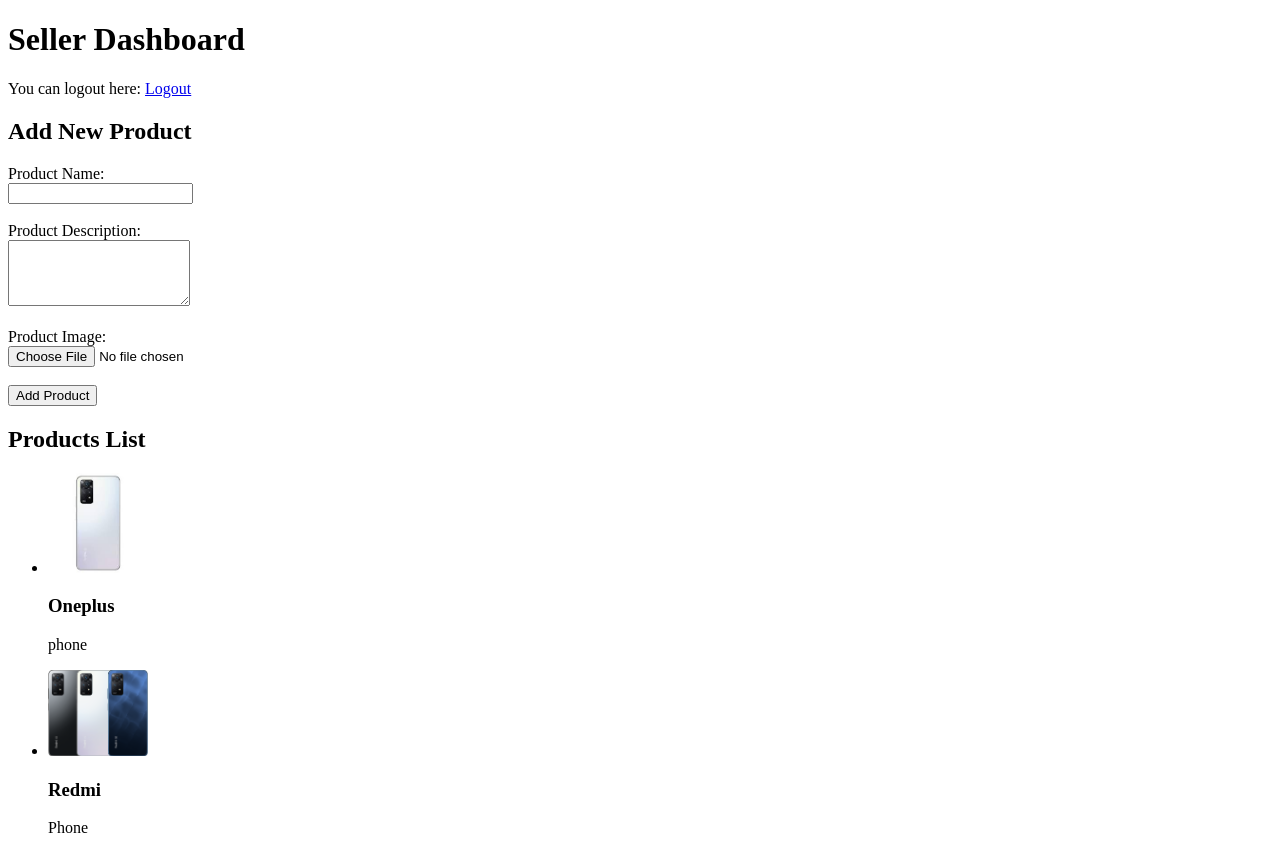
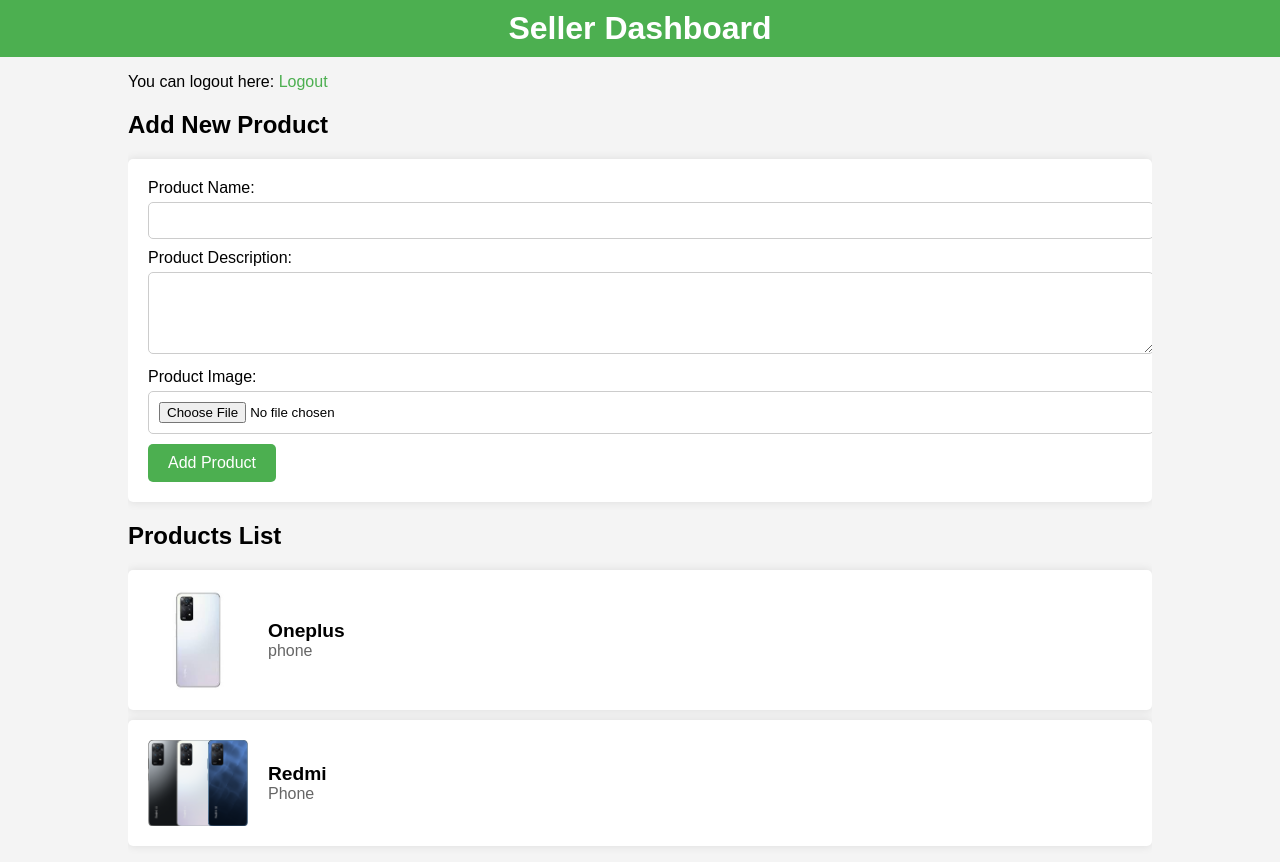
Before and after one commit to athulat5/Gal, a Django app: template templates/sellerhome.html in a window 1280 px wide. Before the commit the page ends 833 px from the top, so only its background shows below. Run offline with Django 5.2, Linux system fonts and the light colour scheme; the template is opened without the code that fills it: values that come from a table or form of the project are taken from there, others are empty; data comes from the database, SQL or seed files in the repository; both versions use the stored data as it was after the commit.

Commit message:
Seller and User Dashboard Update

```diff
--- a/templates/sellerhome.html
+++ b/templates/sellerhome.html
@@ -6,22 +6,128 @@
     <meta name="viewport" content="width=device-width, initial-scale=1.0">
     <title>Seller Dashboard</title>
     <link rel="stylesheet" href="{% static 'css/sellerhome.css' %}">
+    <style>
+        body {
+            font-family: Arial, sans-serif;
+            background-color: #f4f4f4;
+            margin: 0;
+            padding: 0;
+        }
+
+        header {
+            background-color: #4CAF50;
+            color: white;
+            padding: 10px 0;
+            text-align: center;
+        }
+
+        h1 {
+            margin: 0;
+        }
+
+        .container {
+            width: 80%;
+            margin: auto;
+            overflow: hidden;
+        }
+
+        form {
+            background: white;
+            padding: 20px;
+            border-radius: 5px;
+            box-shadow: 0 0 10px rgba(0, 0, 0, 0.1);
+            margin-bottom: 20px;
+        }
+
+        form label {
+            display: block;
+            margin-bottom: 5px;
+        }
+
+        form input[type="text"],
+        form textarea,
+        form input[type="file"] {
+            width: 100%;
+            padding: 10px;
+            margin-bottom: 10px;
+            border: 1px solid #ccc;
+            border-radius: 5px;
+        }
+
+        form button {
+            background-color: #4CAF50;
+            color: white;
+            padding: 10px 20px;
+            border: none;
+            border-radius: 5px;
+            cursor: pointer;
+            font-size: 16px;
+        }
+
+        form button:hover {
+            background-color: #45a049;
+        }
+
+        ul {
+            list-style-type: none;
+            padding: 0;
+        }
+
+        ul li {
+            background: white;
+            margin: 10px 0;
+            padding: 20px;
+            border-radius: 5px;
+            box-shadow: 0 0 10px rgba(0, 0, 0, 0.1);
+            display: flex;
+            align-items: center;
+        }
+
+        ul li img {
+            max-width: 100px;
+            height: auto;
+            margin-right: 20px;
+        }
+
+        ul li h3 {
+            margin: 0;
+            font-size: 1.2em;
+        }
+
+        ul li p {
+            margin: 0;
+            color: #666;
+        }
+
+        a {
+            color: #4CAF50;
+            text-decoration: none;
+        }
+
+        a:hover {
+            text-decoration: underline;
+        }
+
+    </style>
 </head>
 <body>
+    <header>
         <h1>Seller Dashboard</h1>
+    </header>
+    <div class="container">
         <p>You can logout here: <a href="{% url 'seller_logout' %}">Logout</a></p>
 
         <h2>Add New Product</h2>
         <form action="{% url 'add_product' %}" method="POST" enctype="multipart/form-data">
             {% csrf_token %}
-        <label for="name">Product Name:</label><br>
-        <input type="text" id="name" name="name" required><br><br>
+            <label for="name">Product Name:</label>
+            <input type="text" id="name" name="name" required>
 
-        <label for="description">Product Description:</label><br>
-        <textarea id="description" name="description" rows="4" required></textarea><br><br>
+            <label for="description">Product Description:</label>
+            <textarea id="description" name="description" rows="4" required></textarea>
 
-        <label for="image">Product Image:</label><br>
-        <input type="file" id="image" name="image" accept="image/*" required><br><br>
+            <label for="image">Product Image:</label>
+            <input type="file" id="image" name="image" accept="image/*" required>
 
             <button type="submit">Add Product</button>
         </form>
@@ -30,13 +136,16 @@
         <ul>
             {% for product in products %}
             <li>
-            <img src="{{ product.image.url }}" alt="{{ product.name }}" style="width: 100px; height: auto;">
+                <img src="{{ product.image.url }}" alt="{{ product.name }}">
+                <div>
                     <h3>{{ product.name }}</h3>
                     <p>{{ product.description }}</p>
+                </div>
             </li>
             {% empty %}
             <p>No products added yet.</p>
             {% endfor %}
         </ul>
+    </div>
     </body>
     </html>
--- a/webapp/views.py
+++ b/webapp/views.py
@@ -155,7 +155,9 @@ def seller_signup(request):
 @login_required
 @customer_required
 def user(request):
-    return render(request, 'user.html')
+    products = Product.objects.all()
+    return render(request, 'user.html', {'products': products})
+
 @login_required
 @seller_required
 def sellerhome(request):
```
Also changed, not shown: templates/user.html (+91 -4 lines), db.sqlite3, media/product_images/images.jpeg (added), media/product_images/redmi.png (added). Lines whose indentation alone changed are shown as unchanged.
